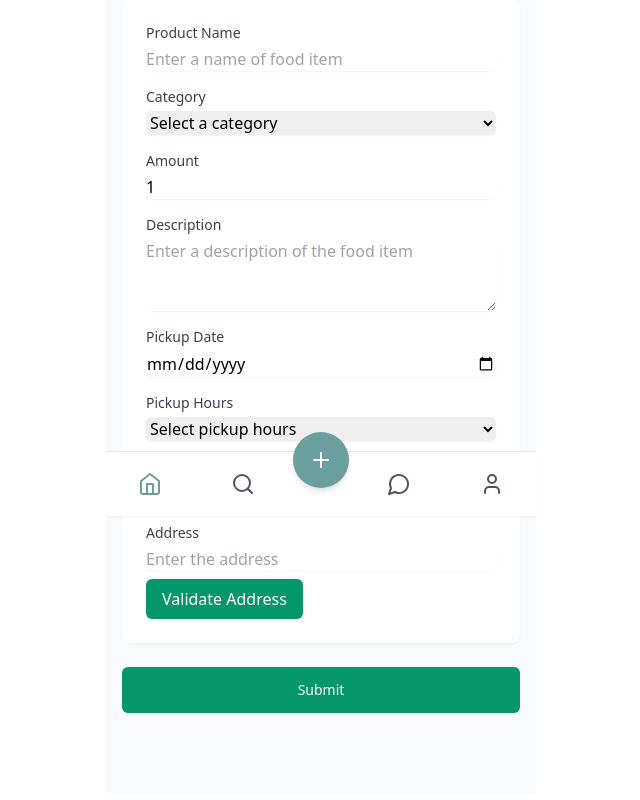
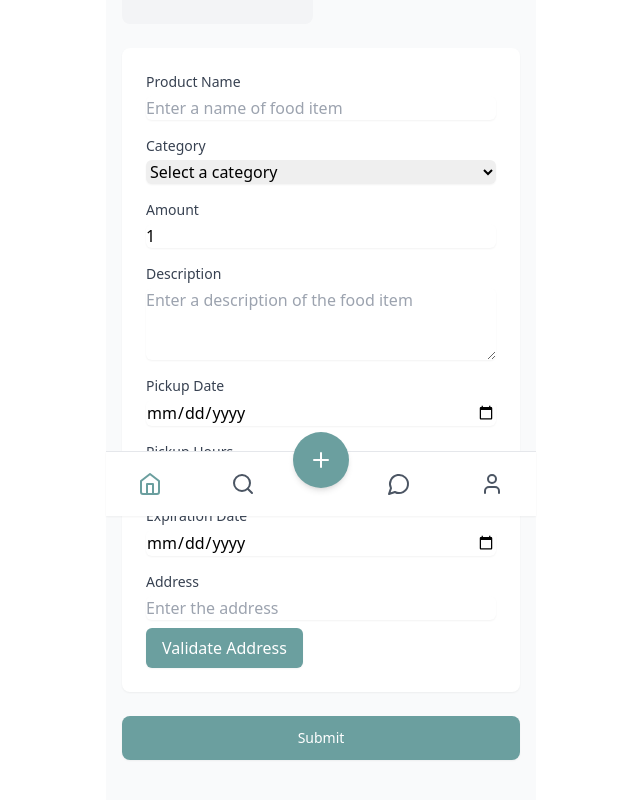
Before and after one commit to eyalchhacham/Food-Link, a React (Vite) app in the folder frontend/: page /upload-food in a window 1280 px wide. Shown: the part 284-1084 px from the top of the page, without its empty margins (319-959 px from the left). Built offline with nearby package versions, Linux system fonts and the light colour scheme.

Commit message:
enlarge the add photo pane

```diff
--- a/frontend/src/pages/UploadFood.tsx
+++ b/frontend/src/pages/UploadFood.tsx
@@ -150,7 +150,7 @@ export default function UploadFood({ user }: { user: UserType | null }) {
         <form onSubmit={handleSubmit} className="space-y-6">
           {/* Image Upload Section */}
           <div className="grid grid-cols-2 gap-4">
-            <div className="aspect-square bg-gray-100 rounded-lg flex items-center justify-center cursor-pointer hover:bg-gray-200 transition-colors relative">
+            <div className="aspect-square bg-gray-100 rounded-lg flex items-center justify-center cursor-pointer hover:bg-gray-200 transition-colors relative w-full h-60"> {/* הגדלתי את ה-w וה-h */}
               <input
                 type="file"
                 accept="image/*"
@@ -306,7 +306,7 @@ export default function UploadFood({ user }: { user: UserType | null }) {
           <button
             type="button"
             onClick={validateAddress}
-                className="mt-2 px-4 py-2 bg-emerald-600 text-white rounded-md shadow-sm hover:bg-emerald-700 focus:outline-none focus:ring-2 focus:ring-offset-2 focus:ring-emerald-500"
+            className="mt-2 px-4 py-2 bg-[#6B9F9F] text-white rounded-md shadow-sm hover:bg-[#5A8F8F] focus:outline-none focus:ring-2 focus:ring-offset-2 focus:ring-[#6B9F9F]"
  >
             Validate Address
           </button>
@@ -322,7 +322,7 @@ export default function UploadFood({ user }: { user: UserType | null }) {
           <button
             type="submit"
             disabled={isLoading}
-              className="w-full flex justify-center py-3 px-4 border border-transparent rounded-md shadow-sm text-sm font-medium text-white bg-emerald-600 hover:bg-emerald-700 focus:outline-none focus:ring-2 focus:ring-offset-2 focus:ring-emerald-500 disabled:opacity-50 disabled:cursor-not-allowed"
+            className="w-full flex justify-center py-3 px-4 rounded-lg shadow-sm text-sm font-medium text-white bg-[#6B9F9F] hover:bg-[#5A8F8F] focus:outline-none focus:ring-2 focus:ring-offset-2 focus:ring-[#6B9F9F] disabled:opacity-50 disabled:cursor-not-allowed"
           >
             {isLoading ? "Uploading..." : "Submit"}
           </button>
```
Lines whose indentation alone changed are shown as unchanged.
